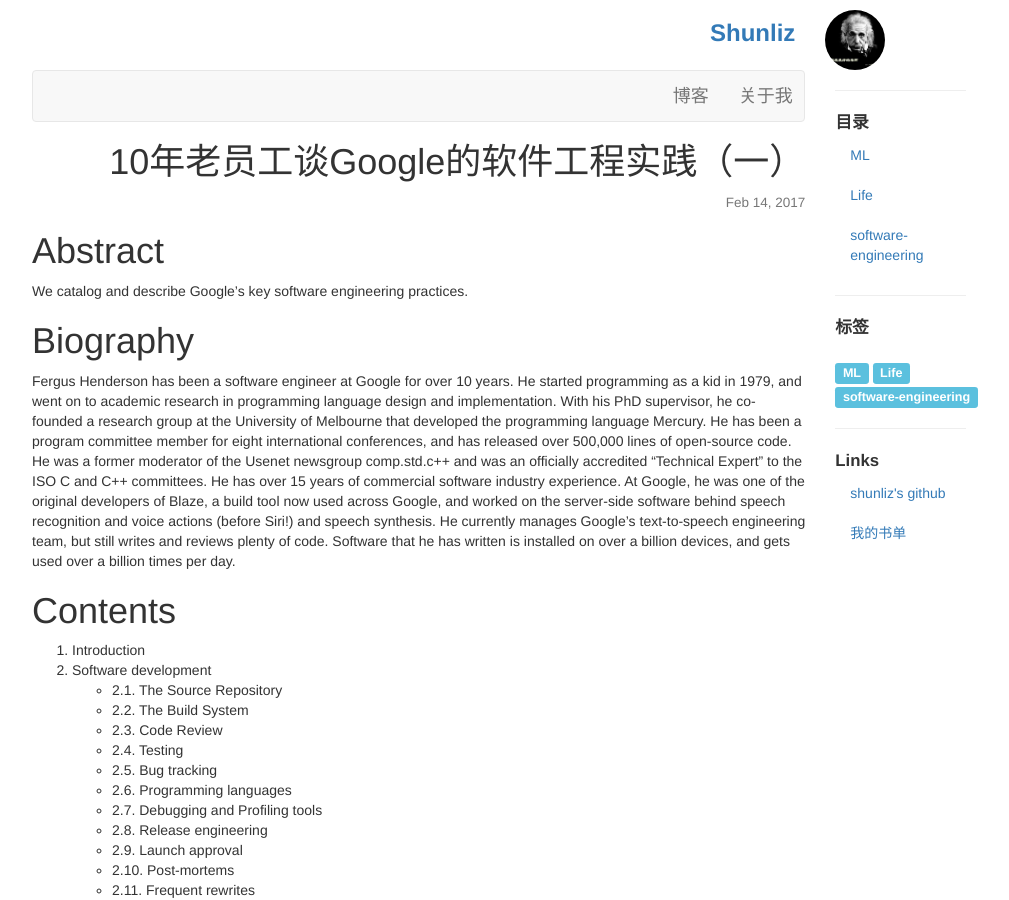
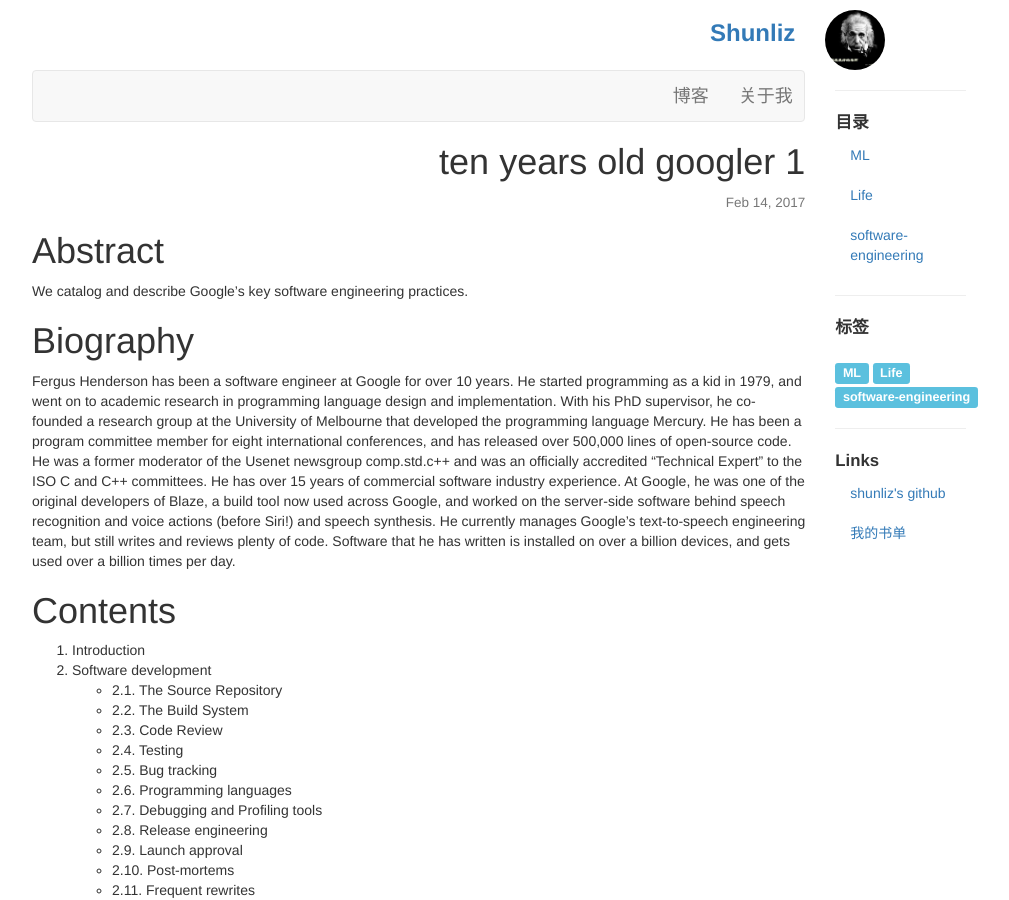
Before and after one commit to shunliz/shunliz.github.io, a Jekyll site: the page built from _posts/2017-02-13-ten-year-old-googler-1.markdown, in a window 1280 px wide and 900 px high. Shown: the whole window, without its empty margins (141-1150 px from the left). Built offline with Jekyll 4.4.1, drawn with Linux system fonts in a browser that asks for light colours.

Commit message:
fix title problem

```diff
--- a/_posts/2017-02-13-ten-year-old-googler-1.markdown
+++ b/_posts/2017-02-13-ten-year-old-googler-1.markdown
@@ -1,6 +1,6 @@
 ---
 layout: post
-title:  "10年老员工谈Google的软件工程实践（一）"
+title:  "ten years old googler 1"
 date:   2017-02-13 16:01:09 -0800
 categories: software-engineering
 tags: software-engineering
```
